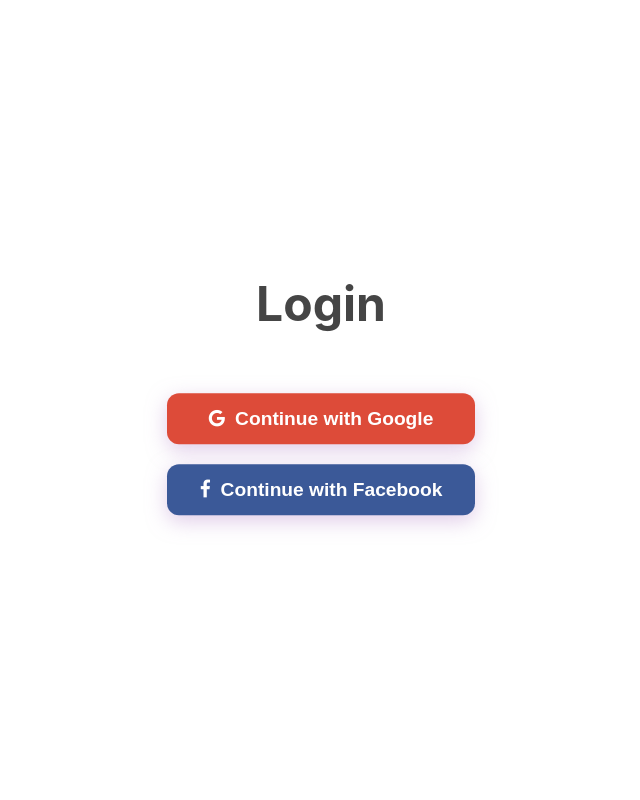
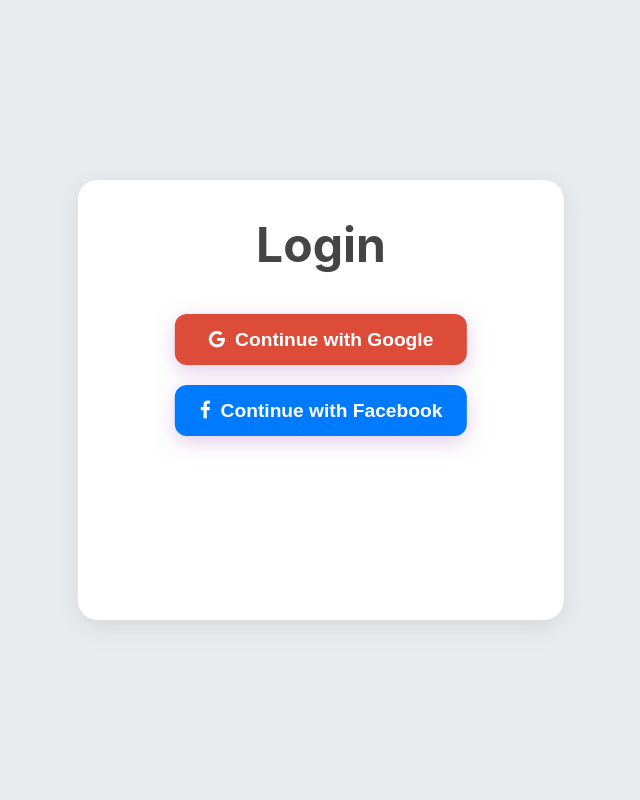
Before and after one commit to wujoseph/chatbotGUI, a Python web app: template template/login_page.html in a window 1280 px wide. Shown: the whole page, without its empty margins (319-959 px from the left). Run offline with Jinja, Linux system fonts and the light colour scheme; the template is opened without the code that fills it, so the values that code supplies are empty.

Commit message:
feat: change color during hover, change layout layout change from full screen to panel

```diff
--- a/template/login_page.html
+++ b/template/login_page.html
@@ -16,7 +16,7 @@
 
     </style>
 </head>
-<body>
+<body class="loginpage">
 
     <div class="center">
         <div class="description">Login</div>
--- a/template/login_page_css.css
+++ b/template/login_page_css.css
@@ -4,12 +4,19 @@ set width to 15%, control button width
 */
 
 .center {
+    background-color: #fff;
+    border-color: #454545;
+    border-radius: 20px;
+    border-width: 0.00005em;
+    border-style:none;
     margin: auto;
-    width: 40%;
+    width: 38%;
+    height:55%;
     position: absolute;
     top: 50%;
     left: 50%;
     transform: translateX(-50%) translateY(-50%);
+    box-shadow: transparent 0 0 0 3px,rgba(195, 195, 195, .5) 0 6px 20px;
   }
 
 .description {
@@ -17,7 +24,8 @@ set width to 15%, control button width
     width: 100%;
     font-size: 48px;
     color: #454545;
-    margin-bottom: 50px;
+    margin-top:35px;
+    margin-bottom:30px;
     font-family: Inter,sans-serif;
     font-weight: 700;
 }
@@ -61,9 +69,7 @@ set width to 15%, control button width
   font-family: sans-serif;
 }
 
-.button-35:hover {
-  box-shadow: #C39BD3 0 0 0 3px, transparent 0 0 0 0;
-}
+
 
 .icon{
     width:30px;
@@ -72,9 +78,20 @@ set width to 15%, control button width
 }
 
 .facebook{
+  background-color:#007bff;
+}
+
+.facebook:hover{
   background-color: #3B5998;
 }
 
 .google{
   background-color: #dd4b39;
 }
+
+.google:hover{
+  background-color: #b12c3a;
+}
+.loginpage{
+  background-color:#e9ecef;
+}
```
Lines whose indentation alone changed are shown as unchanged.
